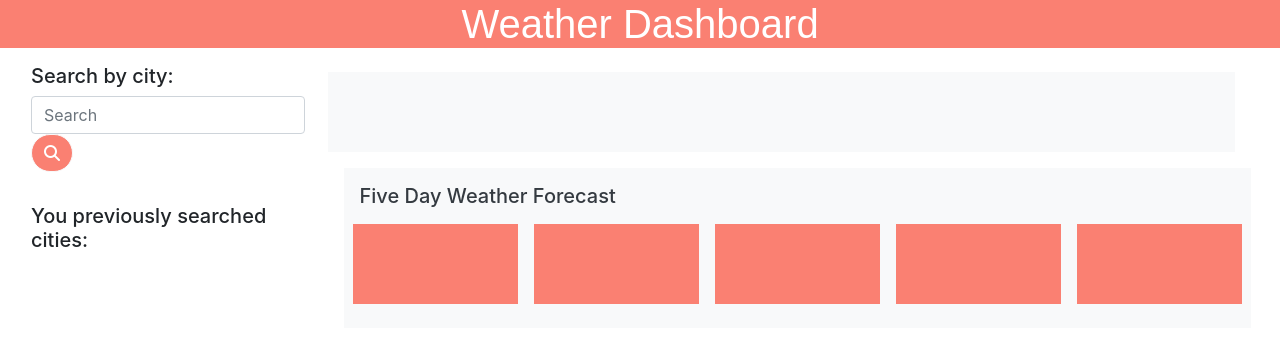
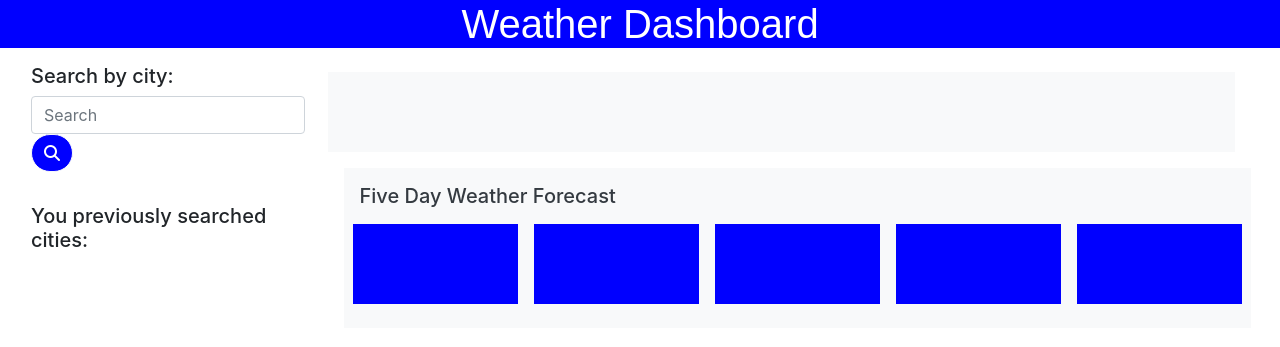
Before and after one commit to wjgoers/weatherdashboard, a plain HTML site: page index.html in a window 1280 px wide. Drawn offline with nearby package versions, Linux system fonts and the light colour scheme.

Commit message:
first commit

```diff
--- a/index.html
+++ b/index.html
@@ -90,7 +90,6 @@
                     </aside>
         </article>
     </main>
-    <script src="https://cdnjs.cloudflare.com/ajax/libs/jquery/3.2.1/jquery.min.js"></script>
-    <script src="script.js"></script>
+
 </body>
 </html>
--- a/style.css
+++ b/style.css
@@ -1,17 +1,17 @@
 #page_header{
     text-align: center;
-    background-color: salmon;
+    background-color: blue;
     font-family: Arial, Helvetica, sans-serif;
     color: white;
 }
 
 #searchbtn{
-    background-color:salmon;
+    background-color: blue;
     color: white;
     border-radius: 100px;
 }
 
 .card-body{
-    background-color: salmon;
+    background-color: blue;
     color: white;
 }
```
